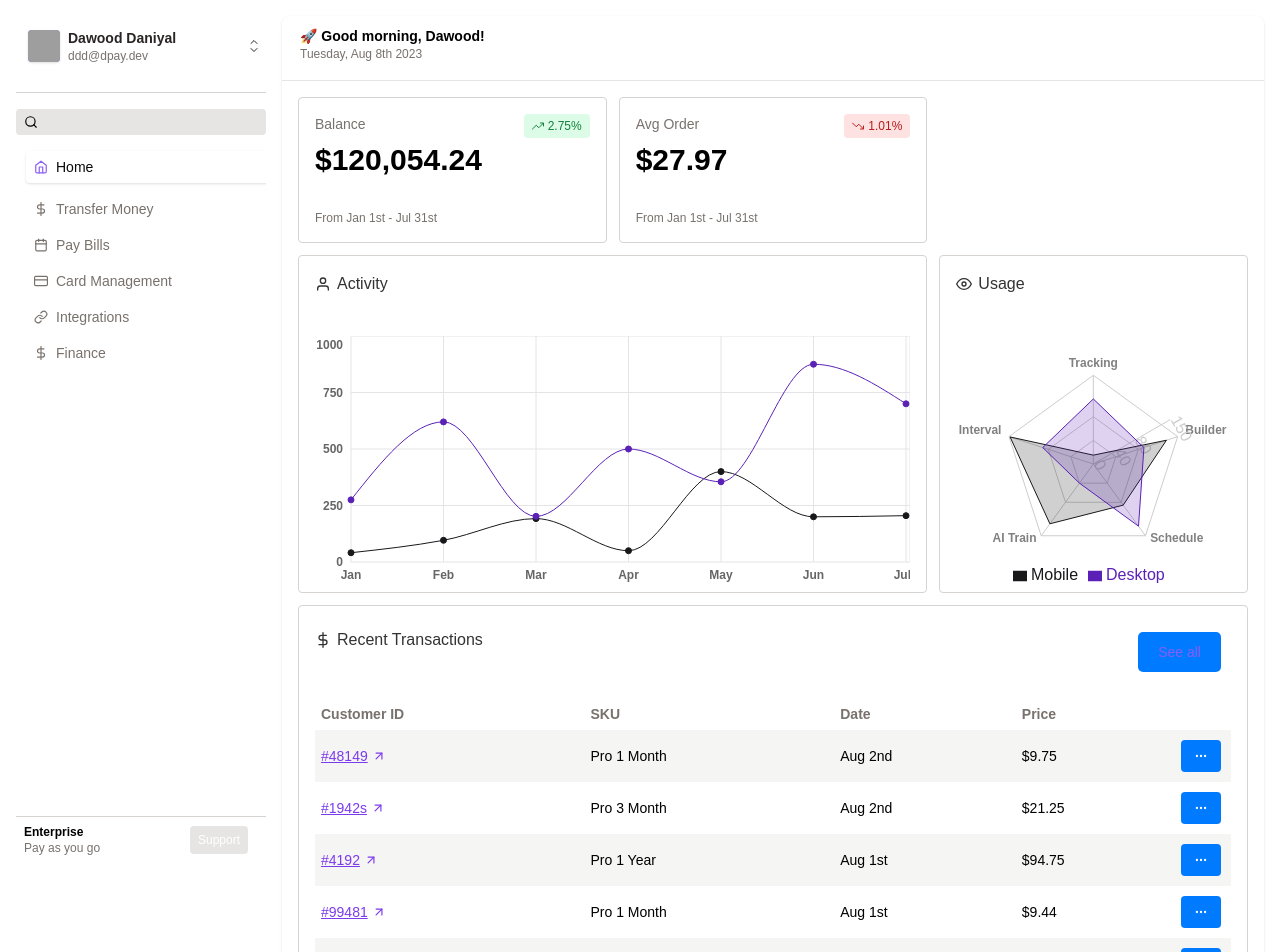
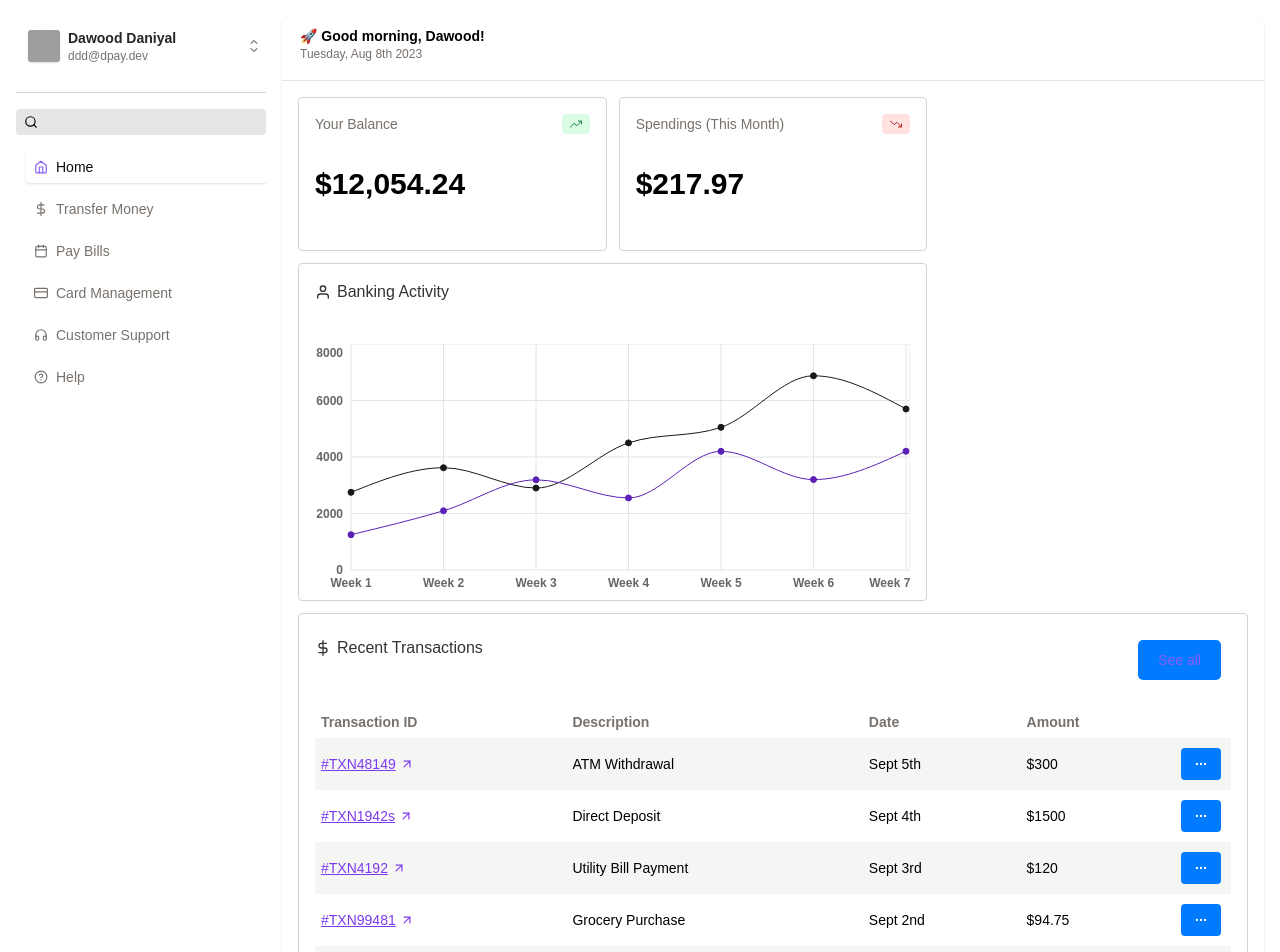
Before and after one commit to dawoodadnann/DDD-Banking-App, a React (Create React App) app: page /dashboard in a window 1280 px wide. Shown: the top 952 px of the page. Built offline with nearby package versions, Linux system fonts and the light colour scheme; grey boxes are pictures that could not be loaded.

Commit message:
Dashboard Updated for bank

```diff
--- a/src/App.js
+++ b/src/App.js
@@ -1,9 +1,9 @@
 // App.js
 import React from 'react';
 import { BrowserRouter as Router, Route, Routes, Navigate } from 'react-router-dom';
-import Login from './Components/Login';
-import Signup from './Components/SignUp';
-import Billing from './Components/billing';
+import Login from './components/Login';
+import Signup from './components/SignUp';
+import Billing from './components/billing';
 import Dashboard from './pages/DashboardPage';
 
 function App() {
--- a/src/Components/Dashboard/ActivityGraph.jsx
+++ b/src/Components/Dashboard/ActivityGraph.jsx
@@ -12,39 +12,39 @@ import {
 
 const data = [
   {
-    name: "Jan",
-    Returning: 275,
-    New: 41,
+    name: "Week 1",
+    Deposits: 2750,
+    Withdrawals: 1250,
   },
   {
-    name: "Feb",
-    Returning: 620,
-    New: 96,
+    name: "Week 2",
+    Deposits: 3620,
+    Withdrawals: 2096,
   },
   {
-    name: "Mar",
-    Returning: 202,
-    New: 192,
+    name: "Week 3",
+    Deposits: 2900,
+    Withdrawals: 3192,
   },
   {
-    name: "Apr",
-    Returning: 500,
-    New: 50,
+    name: "Week 4",
+    Deposits: 4500,
+    Withdrawals: 2550,
   },
   {
-    name: "May",
-    Returning: 355,
-    New: 400,
+    name: "Week 5",
+    Deposits: 5050,
+    Withdrawals: 4200,
   },
   {
-    name: "Jun",
-    Returning: 875,
-    New: 200,
+    name: "Week 6",
+    Deposits: 6875,
+    Withdrawals: 3200,
   },
   {
-    name: "Jul",
-    Returning: 700,
-    New: 205,
+    name: "Week 7",
+    Deposits: 5700,
+    Withdrawals: 4205,
   },
 ];
 
@@ -53,7 +53,7 @@ export const ActivityGraph = () => {
     <div className="col-span-8 overflow-hidden rounded border border-stone-300">
       <div className="p-4">
         <h3 className="flex items-center gap-1.5 font-medium">
-          <FiUser /> Activity
+          <FiUser /> Banking Activity
         </h3>
       </div>
 
@@ -89,13 +89,13 @@ export const ActivityGraph = () => {
             />
             <Line
               type="monotone"
-              dataKey="New"
+              dataKey="Deposits"
               stroke="#18181b"
               fill="#18181b"
             />
             <Line
               type="monotone"
-              dataKey="Returning"
+              dataKey="Withdrawals"
               stroke="#5b21b6"
               fill="#5b21b6"
             />
--- a/src/Components/Dashboard/Grid.jsx
+++ b/src/Components/Dashboard/Grid.jsx
@@ -1,7 +1,7 @@
 import React from "react";
 import { StatCards } from "./StatCards";
 import { ActivityGraph } from "./ActivityGraph";
-import { UsageRadar } from "./UsageRadar";
+//import { UsageRadar } from "./UsageRadar";
 import { RecentTransactions } from "./RecentTransactions";
 
 
@@ -10,7 +10,6 @@ export const Grid = () => {
     <div className="px-4 grid gap-3 grid-cols-12">
       <StatCards />
       <ActivityGraph/>
-      <UsageRadar/>
       <RecentTransactions/>
     </div>
   );
--- a/src/Components/Dashboard/RecentTransactions.jsx
+++ b/src/Components/Dashboard/RecentTransactions.jsx
@@ -17,45 +17,45 @@ export const RecentTransactions = () => {
 
         <tbody>
           <TableRow
-            cusId="#48149"
-            sku="Pro 1 Month"
-            date="Aug 2nd"
-            price="$9.75"
+            transactionId="#TXN48149"
+            description="ATM Withdrawal"
+            date="Sept 5th"
+            amount="$300"
             order={1}
           />
           <TableRow
-            cusId="#1942s"
-            sku="Pro 3 Month"
-            date="Aug 2nd"
-            price="$21.25"
+            transactionId="#TXN1942s"
+            description="Direct Deposit"
+            date="Sept 4th"
+            amount="$1500"
             order={2}
           />
           <TableRow
-            cusId="#4192"
-            sku="Pro 1 Year"
-            date="Aug 1st"
-            price="$94.75"
+            transactionId="#TXN4192"
+            description="Utility Bill Payment"
+            date="Sept 3rd"
+            amount="$120"
             order={3}
           />
           <TableRow
-            cusId="#99481"
-            sku="Pro 1 Month"
-            date="Aug 1st"
-            price="$9.44"
+            transactionId="#TXN99481"
+            description="Grocery Purchase"
+            date="Sept 2nd"
+            amount="$94.75"
             order={4}
           />
           <TableRow
-            cusId="#1304"
-            sku="Pro 1 Month"
-            date="Aug 1st"
-            price="$9.23"
+            transactionId="#TXN1304"
+            description="Money Transfer"
+            date="Sept 1st"
+            amount="$500"
             order={5}
           />
           <TableRow
-            cusId="#1304"
-            sku="Pro 3 Month"
-            date="Jul 31st"
-            price="$22.02"
+            transactionId="#TXN1305"
+            description="ATM Deposit"
+            date="Aug 31st"
+            amount="$700"
             order={6}
           />
         </tbody>
@@ -68,10 +68,10 @@ const TableHead = () => {
   return (
     <thead>
       <tr className="text-sm font-normal text-stone-500">
-        <th className="text-start p-1.5">Customer ID</th>
-        <th className="text-start p-1.5">SKU</th>
+        <th className="text-start p-1.5">Transaction ID</th>
+        <th className="text-start p-1.5">Description</th>
         <th className="text-start p-1.5">Date</th>
-        <th className="text-start p-1.5">Price</th>
+        <th className="text-start p-1.5">Amount</th>
         <th className="w-8"></th>
       </tr>
     </thead>
@@ -79,16 +79,16 @@ const TableHead = () => {
 };
 
 const TableRow = ({
-  cusId,
-  sku,
+  transactionId,
+  description,
   date,
-  price,
+  amount,
   order,
 }: {
-  cusId: string;
-  sku: string;
+  transactionId: string;
+  description: string;
   date: string;
-  price: string;
+  amount: string;
   order: number;
 }) => {
   return (
@@ -98,12 +98,12 @@ const TableRow = ({
           href="#"
           className="text-violet-600 underline flex items-center gap-1"
         >
-          {cusId} <FiArrowUpRight />
+          {transactionId} <FiArrowUpRight />
         </a>
       </td>
-      <td className="p-1.5">{sku}</td>
+      <td className="p-1.5">{description}</td>
       <td className="p-1.5">{date}</td>
-      <td className="p-1.5">{price}</td>
+      <td className="p-1.5">{amount}</td>
       <td className="w-8">
         <button className="hover:bg-stone-200 transition-colors grid place-content-center rounded text-sm size-8">
           <FiMoreHorizontal />
--- a/src/Components/Dashboard/StatCards.jsx
+++ b/src/Components/Dashboard/StatCards.jsx
@@ -5,18 +5,18 @@ export const StatCards = () => {
   return (
     <>
       <Card
-        title="Balance"
-        value="$120,054.24"
-        pillText="2.75%"
+        title="Your Balance"
+        value="$12,054.24"
+        //pillText="2.75%"
         trend="up"
-        period="From Jan 1st - Jul 31st"
+        //period="From Jan 1st - Jul 31st"
       />
       <Card
-        title="Avg Order"
-        value="$27.97"
-        pillText="1.01%"
+        title="Spendings (This Month)"
+        value="$217.97"
+        //pillText="1.01%"
         trend="down"
-        period="From Jan 1st - Jul 31st"
+        //period="From Jan 1st - Jul 31st"
       />
 
     </>
@@ -41,7 +41,7 @@ const Card = ({
       <div className="flex mb-8 items-start justify-between">
         <div>
           <h3 className="text-stone-500 mb-2 text-sm">{title}</h3>
-          <p className="text-3xl font-semibold">{value}</p>
+          <p className="text-3xl pt-6 font-semibold">{value}</p>
         </div>
 
         <span
--- a/src/Components/Sidebar/RouteSelect.jsx
+++ b/src/Components/Sidebar/RouteSelect.jsx
@@ -1,23 +1,26 @@
 import React from "react";
 import { IconType } from "react-icons";
+import { Link } from "react-router-dom";
 import {
   FiDollarSign,
   FiCreditCard,
   FiLink,
   FiHome,
   FiPaperclip,
-  FiCalendar
+  FiHelpCircle,
+  FiCalendar,
+  FiHeadphones,
 } from "react-icons/fi";
 
 export const RouteSelect = () => {
   return (
     <div className="space-y-1">
-     <Route Icon={FiHome} selected={true} title="Home" />
-      <Route Icon={FiDollarSign} selected={false} title="Transfer Money" />
-      <Route Icon={FiCalendar} selected={false} title="Pay Bills" />
-      <Route Icon={ FiCreditCard} selected={false} title="Card Management" />
-      <Route Icon={FiLink} selected={false} title="Integrations" />
-      <Route Icon={FiDollarSign} selected={false} title="Finance" />
+      <Route Icon={FiHome} selected={true} title="Home" linkTo="/" />
+      <Route Icon={FiDollarSign} selected={false} title="Transfer Money" linkTo="/transfer" />
+      <Route Icon={FiCalendar} selected={false} title="Pay Bills" linkTo="/billing" />
+      <Route Icon={FiCreditCard} selected={false} title="Card Management" linkTo="/cards" />
+      <Route Icon={FiHeadphones} selected={false} title="Customer Support" linkTo="/integrations" />
+      <Route Icon={FiHelpCircle} selected={false} title="Help" linkTo="/finance" />
     </div>
   );
 };
@@ -26,12 +29,15 @@ const Route = ({
   selected,
   Icon,
   title,
+  linkTo,
 }: {
   selected: boolean;
   Icon: IconType;
   title: string;
+  linkTo: string;
 }) => {
   return (
+    <Link to={linkTo}>
       <button
         className={`flex items-center justify-start gap-2 w-full rounded px-2 py-1.5 text-sm transition-[box-shadow,_background-color,_color] ${
           selected
@@ -42,7 +48,8 @@ const Route = ({
         <Icon className={selected ? "text-violet-500" : ""} />
         <span>{title}</span>
       </button>
+    </Link>
   );
-}
+};
 
-export default RouteSelect
+export default RouteSelect;
--- a/src/Components/Sidebar/Sidebar.jsx
+++ b/src/Components/Sidebar/Sidebar.jsx
@@ -17,7 +17,7 @@ const Sidebar = () => {
 
         </div>
         {/*Plan Toggle */}
-        <Plan/>
+          {/*<Plan/>*/}
     </div>
   )
 }
--- a/src/pages/DashboardPage.jsx
+++ b/src/pages/DashboardPage.jsx
@@ -1,6 +1,6 @@
 import React from 'react';
-import Sidebar from '../Components/Sidebar/Sidebar';
-import Dashboard from '../Components/Dashboard/Dashboard';
+import Sidebar from '../components/Sidebar/Sidebar';
+import Dashboard from '../components/Dashboard/Dashboard';
 
 const DashboardPage = () => {
   return (
```
Lines whose indentation alone changed are shown as unchanged.
